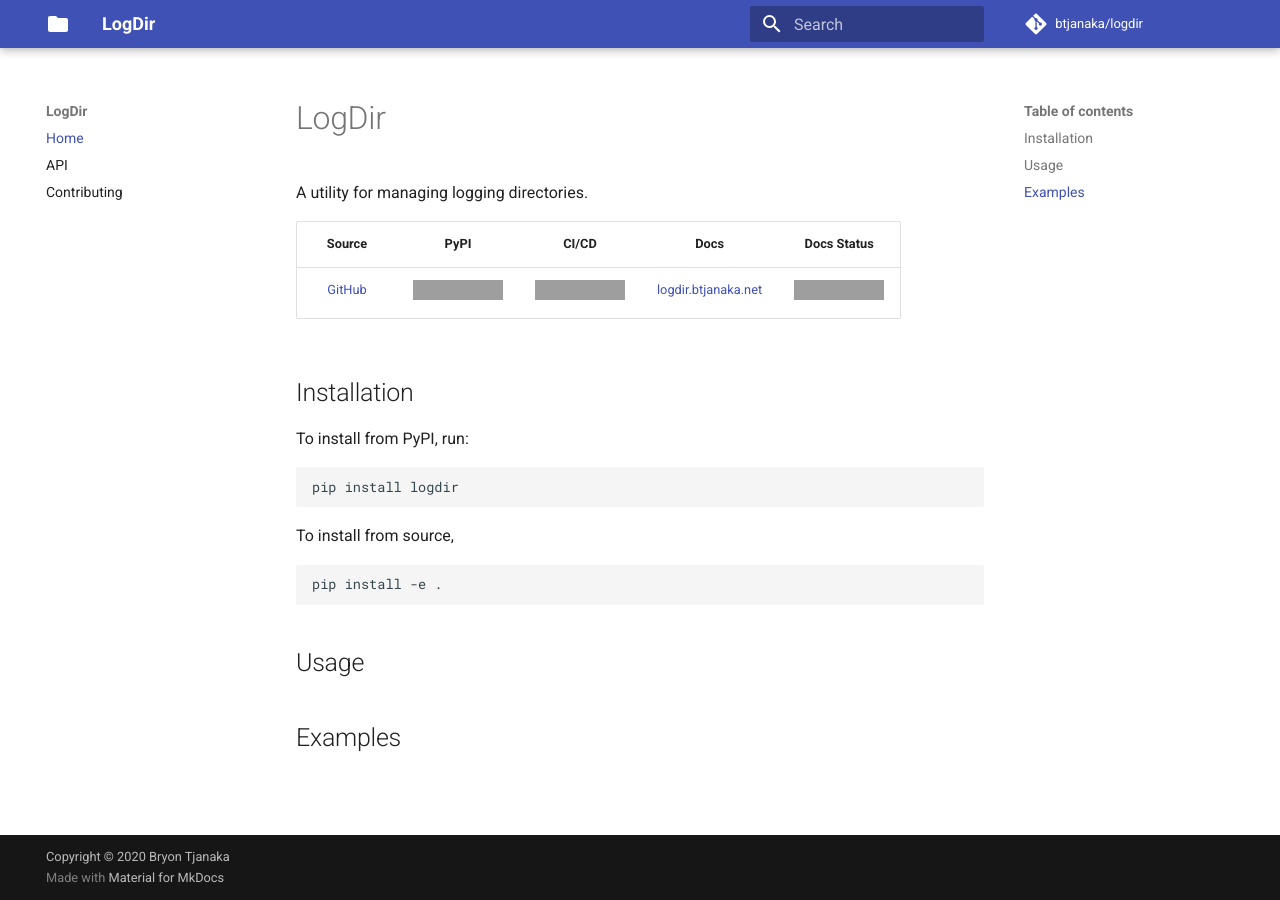
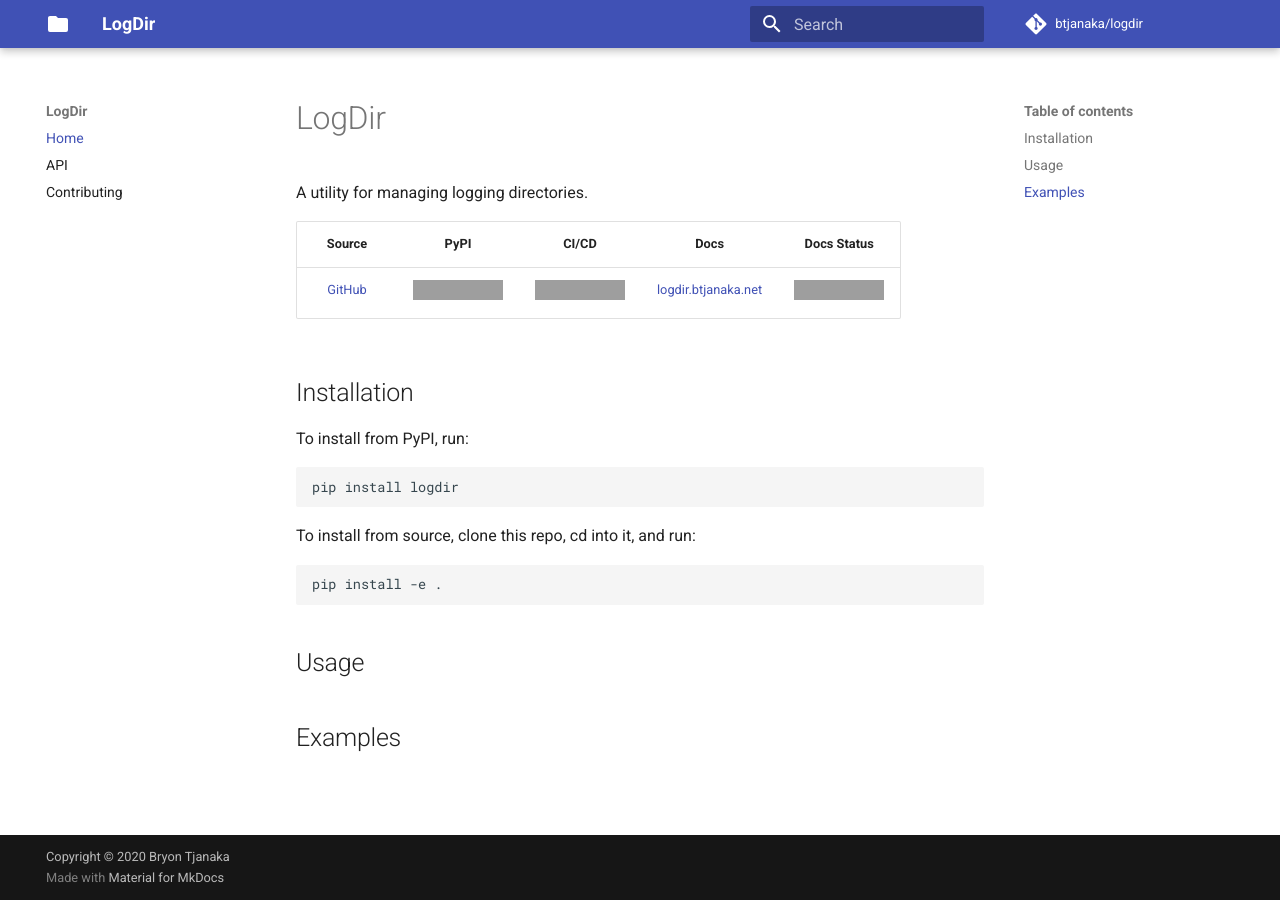
Before and after one commit to btjanaka/logdir, an MkDocs documentation site: the page built from docs/index.md, in a window 1280 px wide. Built offline with MkDocs 1.6.1 and Material for MkDocs 9.7.7, drawn with Linux system fonts in a browser that asks for light colours; comment, search, counter and statistics services are not loaded; grey boxes are pictures that could not be loaded.

Commit message:
Update index.md

````diff
--- a/docs/index.md
+++ b/docs/index.md
@@ -14,7 +14,7 @@ To install from PyPI, run:
 pip install logdir
 ```
 
-To install from source,
+To install from source, clone this repo, cd into it, and run:
 
 ```bash
 pip install -e .
````
